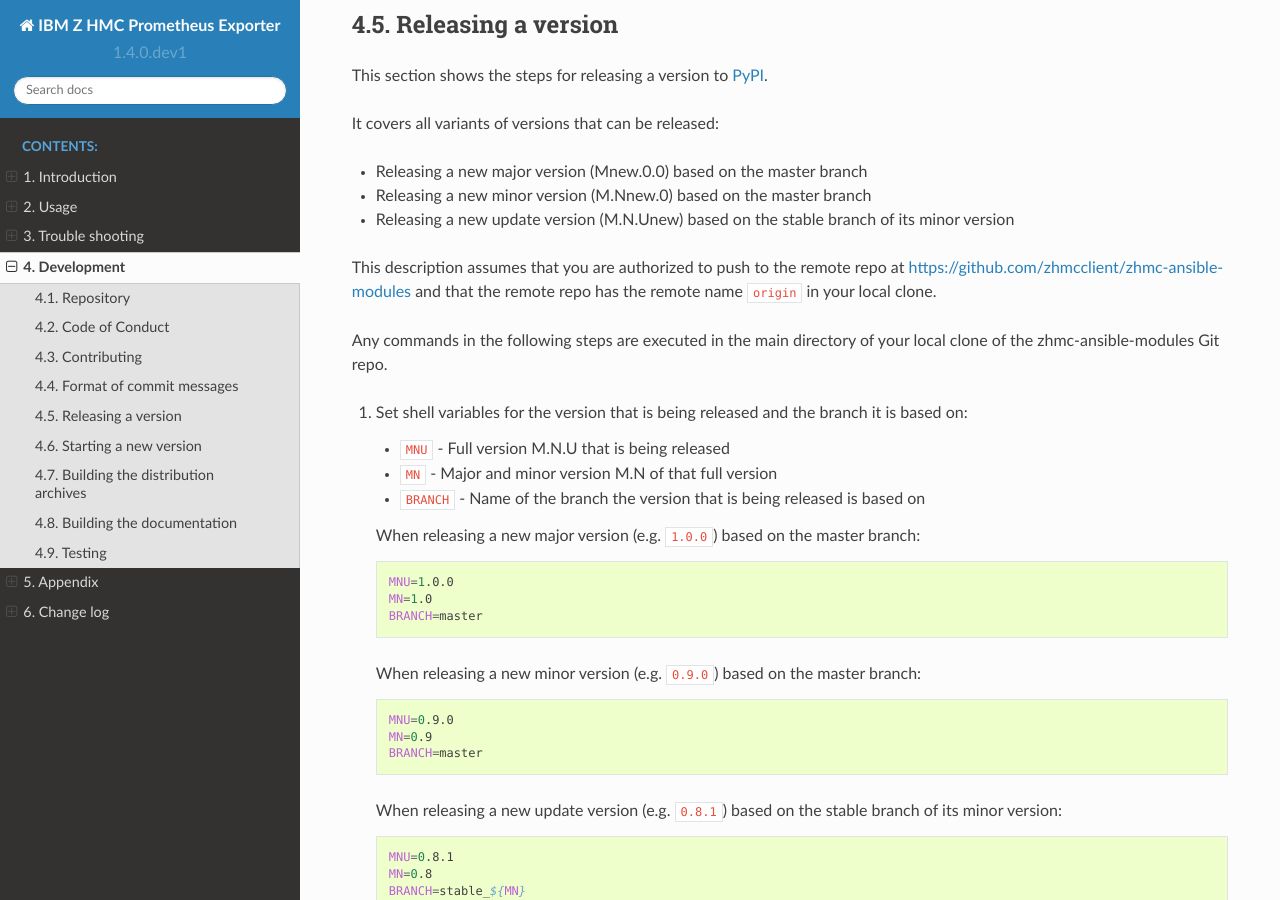
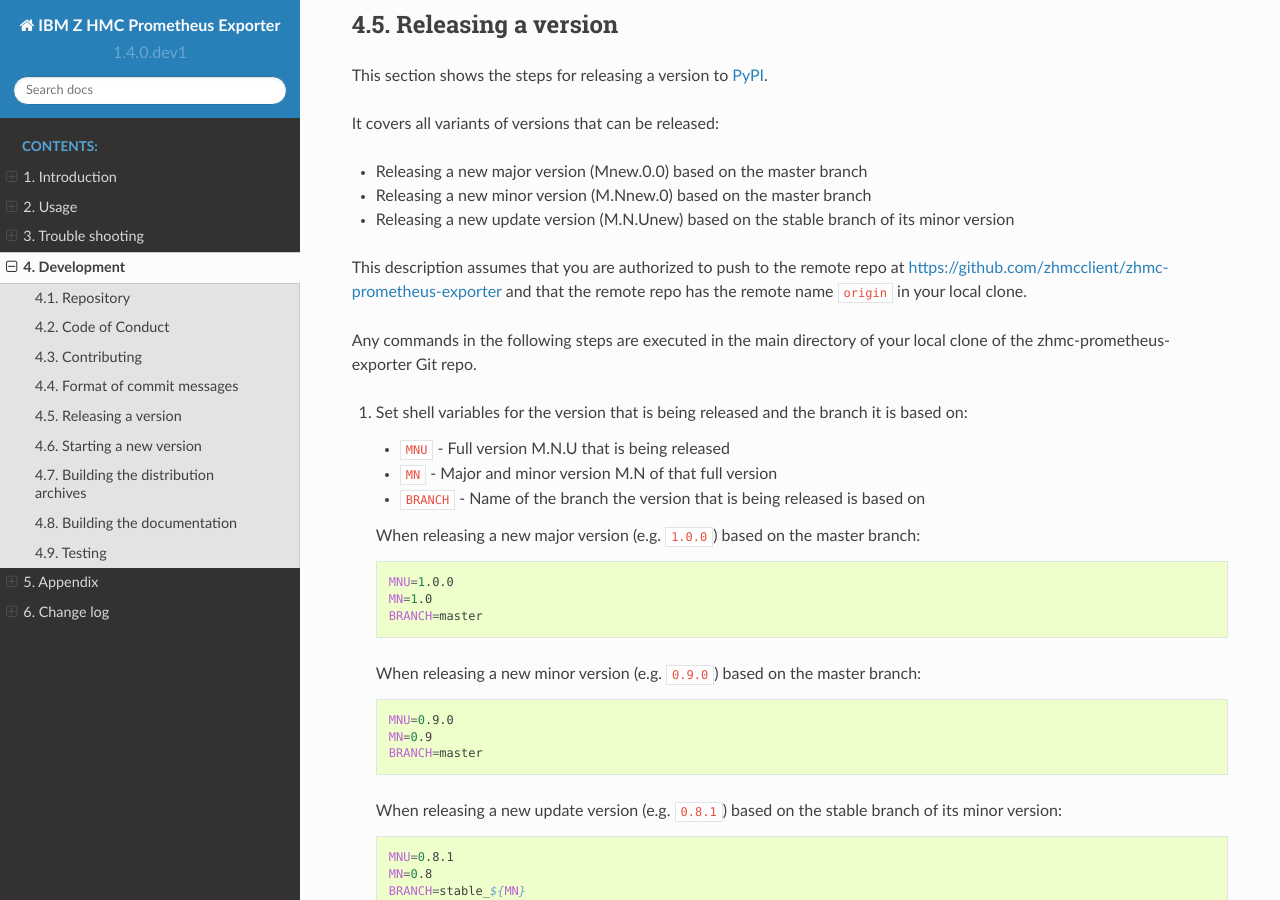
Before and after one commit to zhmcclient/zhmc-prometheus-exporter, a Sphinx documentation site: the page built from docs/development.rst, in a window 1280 px wide and 900 px high, scrolled down 2075 px. Built offline with Sphinx 7.4.7 and the Read the Docs theme 2.0.0, drawn with Linux system fonts in a browser that asks for light colours; some of the changed text lies outside the part shown.

Commit message:
Docs: Fixed incorrect links in development section
Signed-off-by: Andreas Maier <maiera@de.ibm.com>

```diff
--- a/docs/development.rst
+++ b/docs/development.rst
@@ -141,11 +141,11 @@
   minor version
 
 This description assumes that you are authorized to push to the remote repo
-at https://github.com/zhmcclient/zhmc-ansible-modules and that the remote repo
+at https://github.com/zhmcclient/zhmc-prometheus-exporter and that the remote repo
 has the remote name ``origin`` in your local clone.
 
 Any commands in the following steps are executed in the main directory of your
-local clone of the zhmc-ansible-modules Git repo.
+local clone of the zhmc-prometheus-exporter Git repo.
 
 1.  Set shell variables for the version that is being released and the branch
     it is based on:
@@ -326,11 +326,11 @@
   minor version
 
 This description assumes that you are authorized to push to the remote repo
-at https://github.com/zhmcclient/zhmc-ansible-modules and that the remote repo
+at https://github.com/zhmcclient/zhmc-prometheus-exporter and that the remote repo
 has the remote name ``origin`` in your local clone.
 
 Any commands in the following steps are executed in the main directory of your
-local clone of the zhmc-ansible-modules Git repo.
+local clone of the zhmc-prometheus-exporter Git repo.
 
 1.  Set shell variables for the version that is being started and the branch it
     is based on:
```
